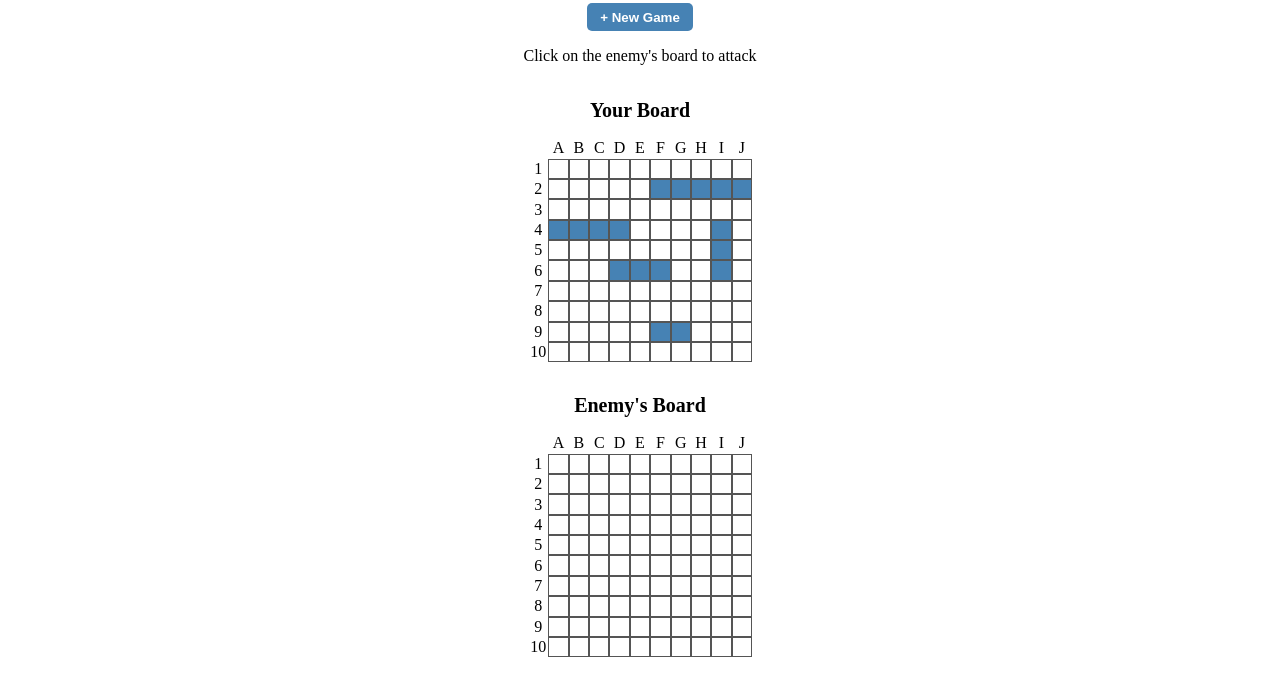
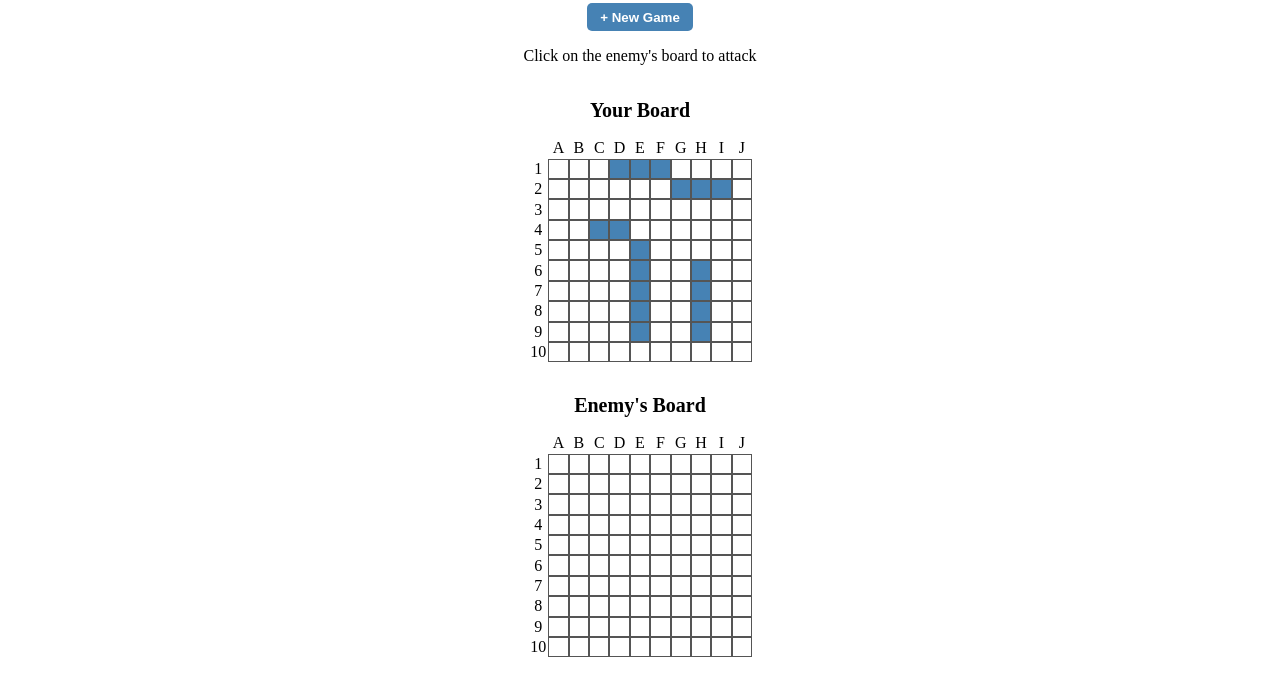
Before and after one commit to jcidp/battleship, a website built with webpack: page dist/index.html in a window 1280 px wide. Shown: the part 66-750 px from the top of the page. Built offline with nearby package versions, Linux system fonts and the light colour scheme.

Commit message:
Place ships randomly in the boards

```diff
--- a/src/modules/game.js
+++ b/src/modules/game.js
@@ -9,12 +9,77 @@ const gameController = (() => {
   const getPlayer = () => player;
   const getComputer = () => computer;
 
+  const isCoordinateFree = (board, row, col) => {
+    if (board[row][col].ship) return false;
+    if (row > 0 && board[row - 1][col].ship) return false;
+    if (col < 9 && board[row][col + 1].ship) return false;
+    if (row < 9 && board[row + 1][col].ship) return false;
+    if (col > 0 && board[row][col - 1].ship) return false;
+    return true;
+  };
+
+  const isPositionValid = (board, start, end) => {
+    const [startCol, startRow] =
+      board.constructor.getIndexesFromCoordinates(start);
+    const [endCol, endRow] = board.constructor.getIndexesFromCoordinates(end);
+    const distance =
+      startRow === endRow ? endCol - startCol + 1 : endRow - startRow + 1;
+    for (let i = 0; i < distance; i++) {
+      if (startRow === endRow) {
+        if (!isCoordinateFree(board.board, startRow, startCol + i))
+          return false;
+      } else if (!isCoordinateFree(board.board, startRow + i, startCol)) {
+        return false;
+      }
+    }
+    return true;
+  };
+
+  const getRandomShipPosition = (player, length) => {
+    let initialPosition;
+    let finalPosition;
+    let validPosition = false;
+    while (!validPosition) {
+      initialPosition = Player.getCoordinatesFromNumber(
+        Math.floor(Math.random() * 100) + 1,
+      );
+      const direction = Math.random() < 0.5 ? "horizontal" : "vertical";
+      if (direction === "horizontal") {
+        finalPosition =
+          String.fromCharCode(
+            initialPosition.charCodeAt(0) + length - 1 <= 74
+              ? initialPosition.charCodeAt(0) + length - 1
+              : initialPosition.charCodeAt(0) - length + 1,
+          ) + initialPosition.slice(1);
+      } else {
+        const initialNumber = +initialPosition.slice(1);
+        finalPosition =
+          initialPosition[0] +
+          (initialNumber + length - 1 <= 10
+            ? initialNumber + length - 1
+            : initialNumber - length + 1);
+      }
+      if (
+        initialPosition.charCodeAt(0) > finalPosition.charCodeAt(0) ||
+        +initialPosition.slice(1) > +finalPosition.slice(1)
+      ) {
+        [initialPosition, finalPosition] = [finalPosition, initialPosition];
+      }
+      validPosition = isPositionValid(
+        player.board,
+        initialPosition,
+        finalPosition,
+      );
+    }
+    return [initialPosition, finalPosition];
+  };
+
   const createPlayerShips = (player) => {
-    player.board.placeShip("F2", "J2");
-    player.board.placeShip("A4", "D4");
-    player.board.placeShip("D6", "F6");
-    player.board.placeShip("I4", "I6");
-    player.board.placeShip("F9", "G9");
+    player.board.placeShip(...getRandomShipPosition(player, 5));
+    player.board.placeShip(...getRandomShipPosition(player, 4));
+    player.board.placeShip(...getRandomShipPosition(player, 3));
+    player.board.placeShip(...getRandomShipPosition(player, 3));
+    player.board.placeShip(...getRandomShipPosition(player, 2));
   };
 
   const gameOver = (winner) => {
--- a/src/style.scss
+++ b/src/style.scss
@@ -15,7 +15,7 @@ $secondary-fc: white;
 body {
   display: grid;
   grid-template-rows: max-content 1fr max-content;
-  height: 100lvh;
+  height: 100lvh;  // Test other behaviors
 }
 
 main {
```
Also changed, not shown: dist/index.bundle.js.
